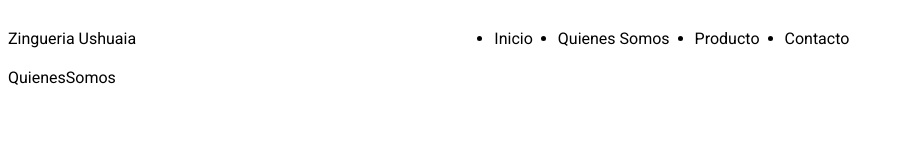
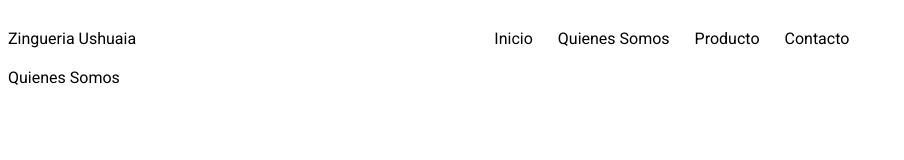
Before and after one commit to luchinileo/ZINCJAVIER, a React (Vite) app: page /quienessomos in a window 1280 px wide. Shown: the top 160 px of the page, without its empty margins (0-904 px from the left). Built offline with nearby package versions, Linux system fonts and the light colour scheme.

Commit message:
funciona el navegador

```diff
--- /dev/null
+++ b/src/components/Navegador/Navegador.module.css
@@ -0,0 +1,8 @@
+
+
+
+.link{
+    color: black;
+    text-decoration: none;
+}
+/* este le ponemos none y le saca lo subrayada al texto */
--- a/src/components/Navegador/Navegador.tsx
+++ b/src/components/Navegador/Navegador.tsx
@@ -1,5 +1,7 @@
 import { Grid } from '@mui/material'
 import React from 'react'
+import { NavLink } from 'react-router-dom';
+import styles from './Navegador.module.css'
 
 export const Navegador = () => {
   return (
@@ -12,10 +14,10 @@ export const Navegador = () => {
         </Grid>
         <Grid item xs={12} md={8}>
             <ul style={{display:'flex'}}>
-                <li style={{marginLeft:'25px'}}>Inicio</li>
-                <li style={{marginLeft:'25px'}}>Quienes Somos</li>
-                <li style={{marginLeft:'25px'}}>Producto</li>
-                <li style={{marginLeft:'25px'}}>Contacto</li>
+                <NavLink to={'/'} style={{marginLeft:'25px'}} className={styles.link}>Inicio</NavLink>
+                <NavLink to={'/quienessomos'} style={{marginLeft:'25px'}} className={styles.link}>Quienes Somos</NavLink>
+                <NavLink to={'/producto'} style={{marginLeft:'25px'}} className={styles.link}>Producto</NavLink>
+                <NavLink to={'/contacto'} style={{marginLeft:'25px'}} className={styles.link}>Contacto</NavLink>
             </ul>
         </Grid>
     </Grid>
--- a/src/pages/QuienesSomos.tsx
+++ b/src/pages/QuienesSomos.tsx
@@ -6,7 +6,7 @@ export const QuienesSomos = () => {
   return (
     <>
     <Navegador/>
-    <div>QuienesSomos</div>
+    <div>Quienes Somos</div>
     </>
   )
 }
```
